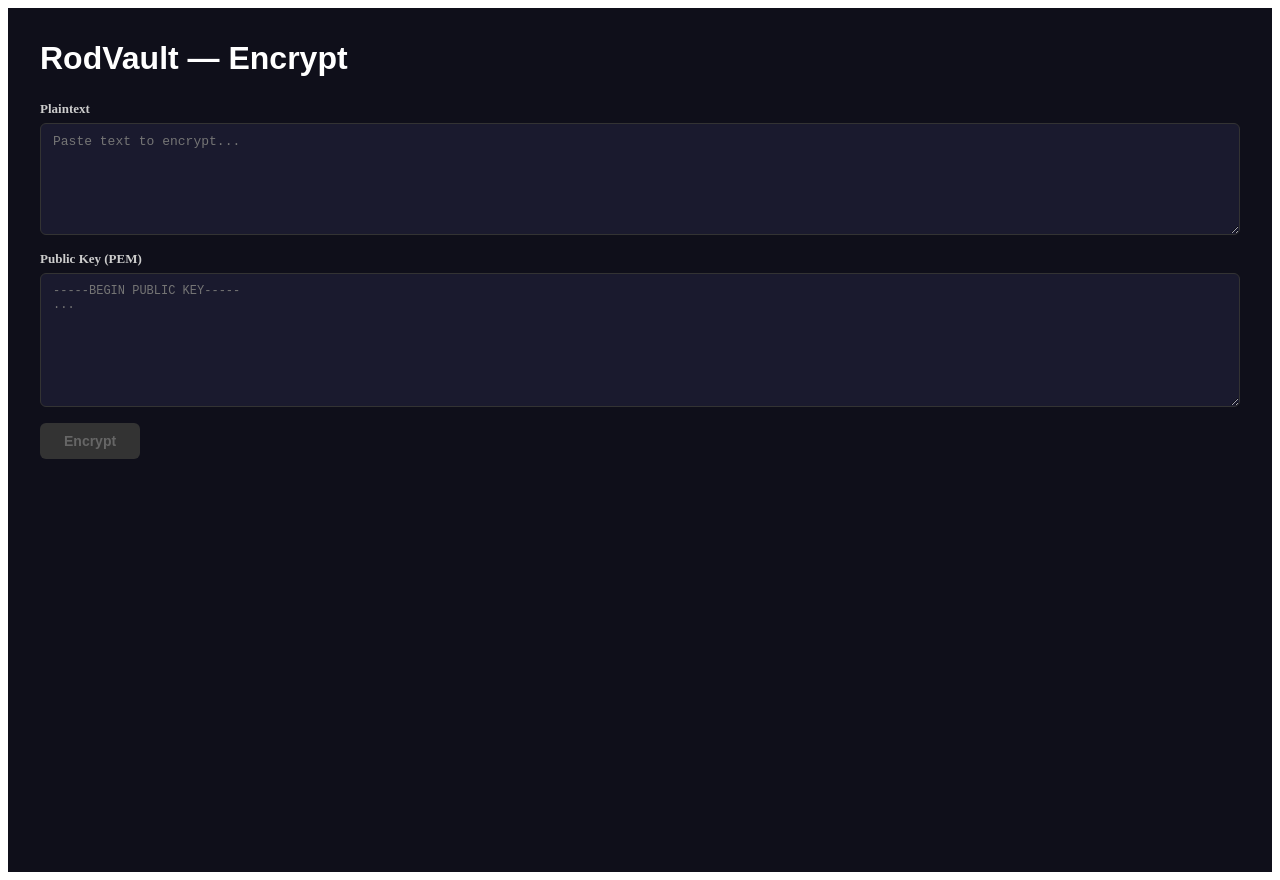
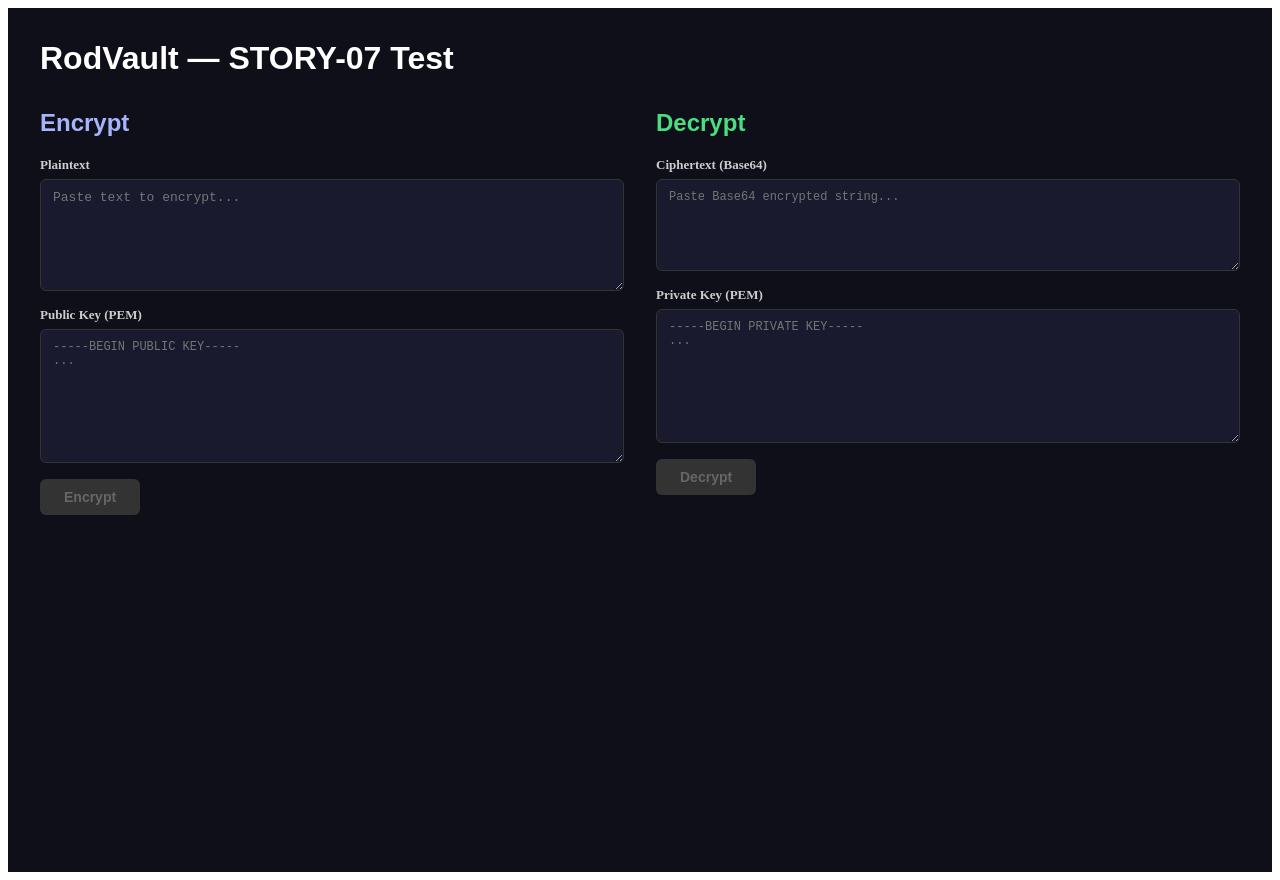
Before and after one commit to rodzurek/RodVault, a React (Vite) app in the folder src/renderer/: page / in a window 1280 px wide. Built offline with nearby package versions, Linux system fonts and the light colour scheme.

Commit message:
STORY-08

```diff
--- a/src/renderer/src/App.jsx
+++ b/src/renderer/src/App.jsx
@@ -1,12 +1,22 @@
 import EncryptPane from './components/EncryptPane'
+import DecryptPane from './components/DecryptPane'
 
 function App() {
   return (
     <div style={{ background: '#0f0f1a', minHeight: '100vh', padding: 32, color: '#e0e0e0' }}>
-      <h1 style={{ fontFamily: 'sans-serif', marginTop: 0, marginBottom: 24, color: '#fff' }}>
-        RodVault — Encrypt
+      <h1 style={{ fontFamily: 'sans-serif', marginTop: 0, marginBottom: 32, color: '#fff' }}>
+        RodVault — STORY-07 Test
       </h1>
-      <EncryptPane />
+      <div style={{ display: 'grid', gridTemplateColumns: '1fr 1fr', gap: 32 }}>
+        <div>
+          <h2 style={{ fontFamily: 'sans-serif', color: '#a5b4fc', marginTop: 0 }}>Encrypt</h2>
+          <EncryptPane />
+        </div>
+        <div>
+          <h2 style={{ fontFamily: 'sans-serif', color: '#4ade80', marginTop: 0 }}>Decrypt</h2>
+          <DecryptPane />
+        </div>
+      </div>
     </div>
   )
 }
--- /dev/null
+++ b/src/renderer/src/components/DecryptPane.jsx
@@ -0,0 +1,136 @@
+import { useState } from 'react'
+
+export default function DecryptPane() {
+  const [ciphertext, setCiphertext] = useState('')
+  const [privateKey, setPrivateKey] = useState('')
+  const [output, setOutput] = useState('')
+  const [error, setError] = useState('')
+  const [loading, setLoading] = useState(false)
+  const [copied, setCopied] = useState(false)
+
+  async function handleDecrypt() {
+    setError('')
+    setOutput('')
+    setLoading(true)
+    const { result, error: err } = await window.vault.decrypt(ciphertext, privateKey)
+    setLoading(false)
+    if (err) setError(err)
+    else setOutput(result)
+  }
+
+  async function handleCopy() {
+    await navigator.clipboard.writeText(output)
+    setCopied(true)
+    setTimeout(() => setCopied(false), 1500)
+  }
+
+  const canDecrypt = ciphertext.trim().length > 0 && privateKey.trim().length > 0 && !loading
+
+  return (
+    <div style={styles.pane}>
+      <div style={styles.field}>
+        <label style={styles.label}>Ciphertext (Base64)</label>
+        <textarea
+          style={{ ...styles.textarea, ...styles.mono }}
+          rows={5}
+          placeholder="Paste Base64 encrypted string..."
+          value={ciphertext}
+          onChange={(e) => setCiphertext(e.target.value)}
+        />
+      </div>
+
+      <div style={styles.field}>
+        <label style={styles.label}>Private Key (PEM)</label>
+        <textarea
+          style={{ ...styles.textarea, ...styles.mono }}
+          rows={8}
+          placeholder="-----BEGIN PRIVATE KEY-----&#10;..."
+          value={privateKey}
+          onChange={(e) => setPrivateKey(e.target.value)}
+        />
+      </div>
+
+      <button style={canDecrypt ? styles.btn : styles.btnDisabled} onClick={handleDecrypt} disabled={!canDecrypt}>
+        {loading ? 'Decrypting...' : 'Decrypt'}
+      </button>
+
+      {error && <div style={styles.error}>{error}</div>}
+
+      {output && (
+        <div style={styles.field}>
+          <div style={styles.outputHeader}>
+            <label style={styles.label}>Decrypted Plaintext</label>
+            <button style={styles.copyBtn} onClick={handleCopy}>
+              {copied ? 'Copied!' : 'Copy'}
+            </button>
+          </div>
+          <textarea
+            style={styles.textarea}
+            rows={6}
+            readOnly
+            value={output}
+          />
+        </div>
+      )}
+    </div>
+  )
+}
+
+const styles = {
+  pane: { display: 'flex', flexDirection: 'column', gap: 16 },
+  field: { display: 'flex', flexDirection: 'column', gap: 6 },
+  label: { fontSize: 13, fontWeight: 600, color: '#ccc' },
+  textarea: {
+    background: '#1a1a2e',
+    color: '#e0e0e0',
+    border: '1px solid #333',
+    borderRadius: 6,
+    padding: '10px 12px',
+    fontSize: 13,
+    resize: 'vertical',
+    outline: 'none',
+    width: '100%',
+    boxSizing: 'border-box'
+  },
+  mono: { fontFamily: 'monospace', fontSize: 12 },
+  btn: {
+    background: '#4f46e5',
+    color: '#fff',
+    border: 'none',
+    borderRadius: 6,
+    padding: '10px 24px',
+    fontSize: 14,
+    fontWeight: 600,
+    cursor: 'pointer',
+    alignSelf: 'flex-start'
+  },
+  btnDisabled: {
+    background: '#333',
+    color: '#666',
+    border: 'none',
+    borderRadius: 6,
+    padding: '10px 24px',
+    fontSize: 14,
+    fontWeight: 600,
+    cursor: 'not-allowed',
+    alignSelf: 'flex-start'
+  },
+  error: {
+    background: '#2d1a1a',
+    color: '#f87171',
+    border: '1px solid #7f1d1d',
+    borderRadius: 6,
+    padding: '10px 12px',
+    fontSize: 13
+  },
+  outputHeader: { display: 'flex', justifyContent: 'space-between', alignItems: 'center' },
+  copyBtn: {
+    background: '#1e3a2f',
+    color: '#4ade80',
+    border: '1px solid #166534',
+    borderRadius: 4,
+    padding: '4px 12px',
+    fontSize: 12,
+    cursor: 'pointer'
+  }
+}
```
